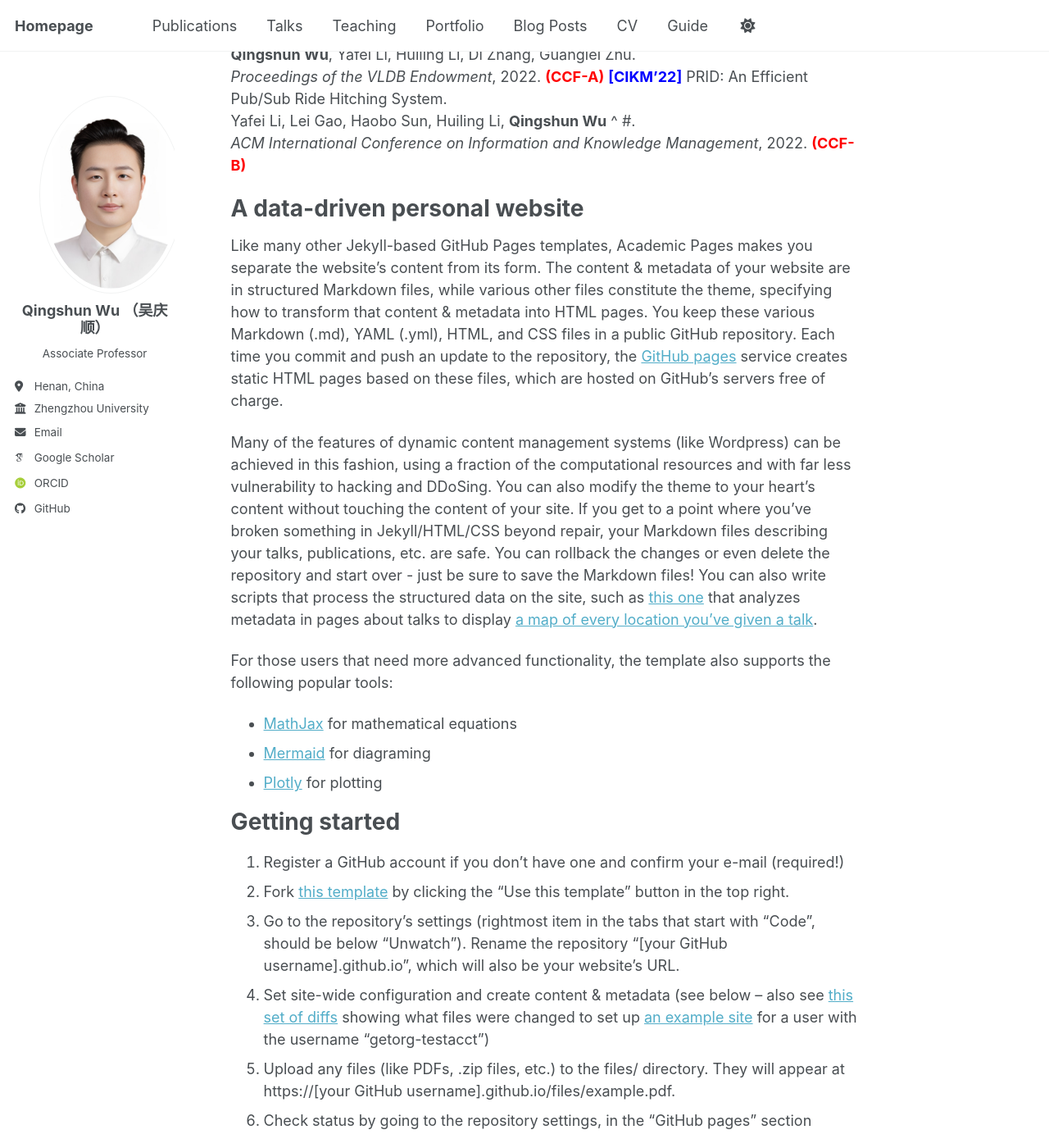
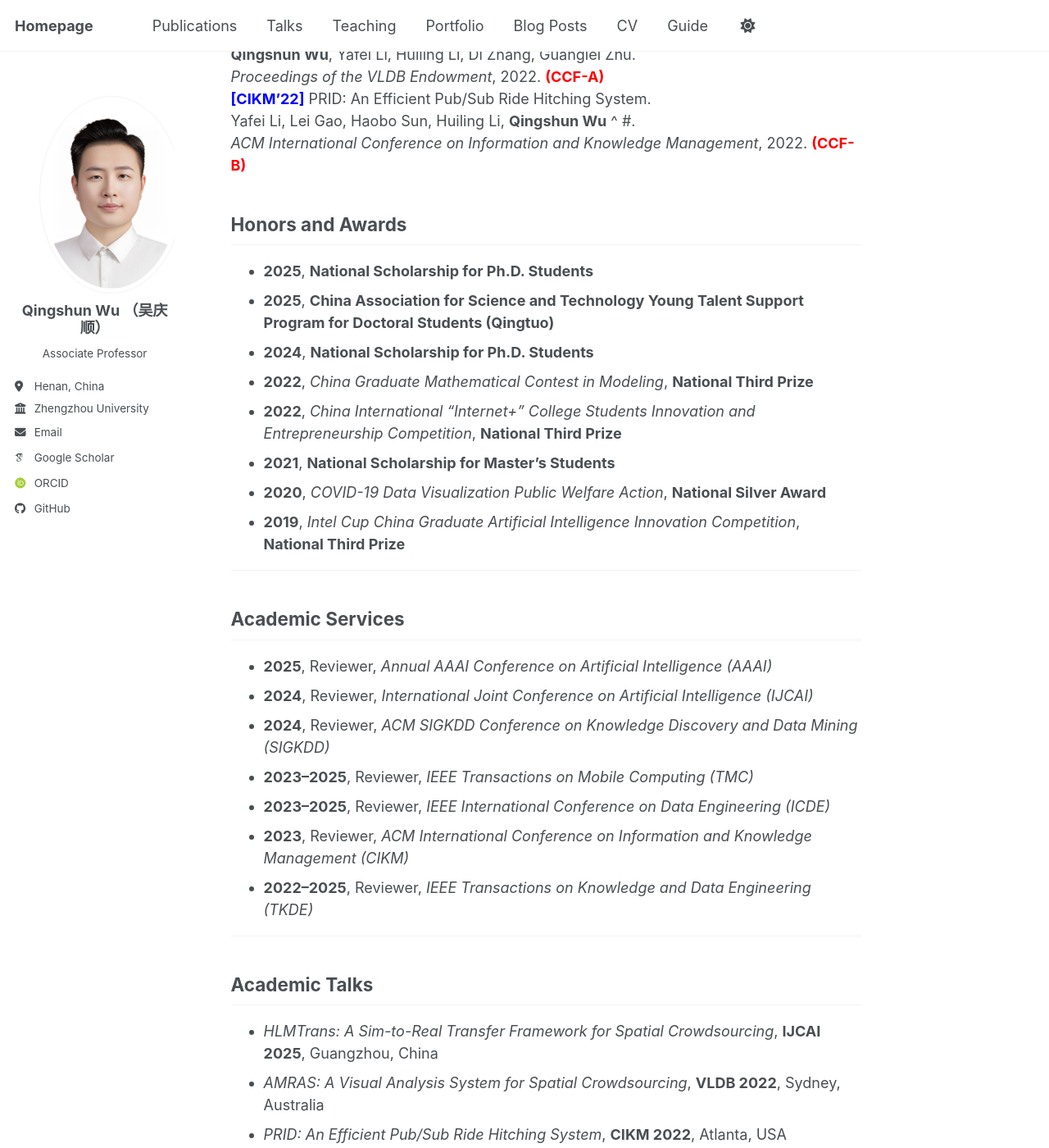
Before and after one commit to aiqswu/homepage, a Jekyll site: the page built from _pages/about.md, in a window 1280 px wide and 1400 px high, scrolled down 1705 px. Shown: the whole window at 82% size. Built offline with Jekyll 4.4.1, drawn with Linux system fonts in a browser that asks for light colours; some web fonts are replaced; a script bundle is joined from its source files by our own code; library files that are not in the unit come from our copies; some of the changed text lies outside the part shown.

Commit message:
Update about.md

```diff
--- a/_pages/about.md
+++ b/_pages/about.md
@@ -10,7 +10,7 @@ redirect_from:
 I am an **Associate Professor** *(pending formal appointment)* at the **School of Computer Science and Artificial Intelligence**, **Zhengzhou University (ZZU)**. I will receive my **Ph.D. degree in Software Engineering** from **Zhengzhou University** in **2026**, supervised by *Academic Guoliang Chen* and *Prof. Yafei Li*.  In 2024, I was supported by the **China Association for Science and Technology Young Talent Support Program for Doctoral Students (*Qingtuo*)**.
 I have published **more than 10 research papers** in international journals/conferences, including *IEEE TKDE*, *IEEE TMC*, *IEEE TITS*, *IEEE ICDE*, *PVLDB*, *IJCAI*, and *ACM CIKM*. I also serve as a **regular reviewer** for journals such as *IEEE TKDE* and *IEEE TMC*, and conferences including *ICDE*, *SIGKDD*, *IJCAI*, and *AAAI*.
 
-## **Research Interests**
+## Research Interests
 
 My research interests cover **Spatio-temporal Data Management and Analytics** and **Artificial Intelligence**, with a particular focus on:
 - **Spatial Crowdsourcing**
@@ -20,13 +20,13 @@ My research interests cover **Spatio-temporal Data Management and Analytics** an
 - **Intelligent Systems**
   *LLM-powered multi-agent and intelligent unmanned systems.*
 
-## **Selected Publications**
+## Selected Publications
 *( *: equal contribution, #: corresponding author.)*
 
-# Journal papers
+# **Journal papers**
  <span style="color:blue;"><strong>[TMC'25]</strong></span> Adaptive Task Assignment in Spatial Crowdsourcing: A Human-in-the-Loop Approach.
   **Qingshun Wu**, Yafei Li, Jinxing Yan, Mei Zhang, Jianliang Xu, Mingling Xu.
-  *IEEE Transactions on Mobile Computing*, 2025.   <span style="color:red;"><strong>(CCF-A)</strong></span>
+  *IEEE Transactions on Mobile Computing*, 2025. <span style="color:red;"><strong>(CCF-A)</strong></span> [Paper](https://ieeexplore.ieee.org/document/10756805)
  <span style="color:blue;"><strong>[TMC'24]</strong></span> Prediction-Aware Adaptive Task Assignment for Spatial Crowdsourcing.
   **Qingshun Wu**, Yafei Li, Guanglei Zhu, Baolong Mei, Jianliang Xu, Mingling Xu.
   *IEEE Transactions on Mobile Computing*, 2024.   <span style="color:red;"><strong>(CCF-A)</strong></span>
@@ -41,7 +41,7 @@ My research interests cover **Spatio-temporal Data Management and Analytics** an
   *SCIENTIA SINICA Informationis*, 2021.   <span style="color:red;"><strong>(CCF-T1)</strong></span>
 
 
-# Conference papers
+# **Conference papers**
  <span style="color:blue;"><strong>[ICDE'26]</strong></span> High-Fidelity Task Assignment in Spatial Crowdsourcing via Implicit Human Feedback.
   **Qingshun Wu**, Yafei Li, Jinxing Yan, Yuanyuan Jin, Hua Wang, Mingliang Xu.
   *IEEE International Conference on Data Engineering*, 2026.   <span style="color:red;"><strong>(Accept, CCF-A)</strong></span>
@@ -55,47 +55,33 @@ My research interests cover **Spatio-temporal Data Management and Analytics** an
   Yafei Li, Lei Gao, Haobo Sun, Huiling Li, **Qingshun Wu** ^ #.
   *ACM International Conference on Information and Knowledge Management*, 2022.   <span style="color:red;"><strong>(CCF-B)</strong></span>
 
+## Honors and Awards
 
-A data-driven personal website
-======
-Like many other Jekyll-based GitHub Pages templates, Academic Pages makes you separate the website's content from its form. The content & metadata of your website are in structured Markdown files, while various other files constitute the theme, specifying how to transform that content & metadata into HTML pages. You keep these various Markdown (.md), YAML (.yml), HTML, and CSS files in a public GitHub repository. Each time you commit and push an update to the repository, the [GitHub pages](https://pages.github.com/) service creates static HTML pages based on these files, which are hosted on GitHub's servers free of charge.
+- **2025**, **National Scholarship for Ph.D. Students**
+- **2025**, **China Association for Science and Technology Young Talent Support Program for Doctoral Students (Qingtuo)**
+- **2024**, **National Scholarship for Ph.D. Students**
+- **2022**, *China Graduate Mathematical Contest in Modeling*, **National Third Prize**
+- **2022**, *China International “Internet+” College Students Innovation and Entrepreneurship Competition*, **National Third Prize**
+- **2021**, **National Scholarship for Master’s Students**
+- **2020**, *COVID-19 Data Visualization Public Welfare Action*, **National Silver Award**
+- **2019**, *Intel Cup China Graduate Artificial Intelligence Innovation Competition*, **National Third Prize**
 
-Many of the features of dynamic content management systems (like Wordpress) can be achieved in this fashion, using a fraction of the computational resources and with far less vulnerability to hacking and DDoSing. You can also modify the theme to your heart's content without touching the content of your site. If you get to a point where you've broken something in Jekyll/HTML/CSS beyond repair, your Markdown files describing your talks, publications, etc. are safe. You can rollback the changes or even delete the repository and start over - just be sure to save the Markdown files! You can also write scripts that process the structured data on the site, such as [this one](https://github.com/academicpages/academicpages.github.io/blob/master/talkmap.ipynb) that analyzes metadata in pages about talks to display [a map of every location you've given a talk](https://academicpages.github.io/talkmap.html).
+---
 
-For those users that need more advanced functionality, the template also supports the following popular tools:
-- [MathJax](https://www.mathjax.org/) for mathematical equations
-- [Mermaid](https://mermaid.js.org/) for diagraming
-- [Plotly](https://plotly.com/javascript/) for plotting
+## Academic Services
 
-Getting started
-======
-1. Register a GitHub account if you don't have one and confirm your e-mail (required!)
-1. Fork [this template](https://github.com/academicpages/academicpages.github.io) by clicking the "Use this template" button in the top right.
-1. Go to the repository's settings (rightmost item in the tabs that start with "Code", should be below "Unwatch"). Rename the repository "[your GitHub username].github.io", which will also be your website's URL.
-1. Set site-wide configuration and create content & metadata (see below -- also see [this set of diffs](https://archive.is/3TPas) showing what files were changed to set up [an example site](https://getorg-testacct.github.io) for a user with the username "getorg-testacct")
-1. Upload any files (like PDFs, .zip files, etc.) to the files/ directory. They will appear at https://[your GitHub username].github.io/files/example.pdf.
-1. Check status by going to the repository settings, in the "GitHub pages" section
+- **2025**, Reviewer, *Annual AAAI Conference on Artificial Intelligence (AAAI)*
+- **2024**, Reviewer, *International Joint Conference on Artificial Intelligence (IJCAI)*
+- **2024**, Reviewer, *ACM SIGKDD Conference on Knowledge Discovery and Data Mining (SIGKDD)*
+- **2023–2025**, Reviewer, *IEEE Transactions on Mobile Computing (TMC)*
+- **2023–2025**, Reviewer, *IEEE International Conference on Data Engineering (ICDE)*
+- **2023**, Reviewer, *ACM International Conference on Information and Knowledge Management (CIKM)*
+- **2022–2025**, Reviewer, *IEEE Transactions on Knowledge and Data Engineering (TKDE)*
 
-Site-wide configuration
-------
-The main configuration file for the site is in the base directory in [_config.yml](https://github.com/academicpages/academicpages.github.io/blob/master/_config.yml), which defines the content in the sidebars and other site-wide features. You will need to replace the default variables with ones about yourself and your site's github repository. The configuration file for the top menu is in [_data/navigation.yml](https://github.com/academicpages/academicpages.github.io/blob/master/_data/navigation.yml). For example, if you don't have a portfolio or blog posts, you can remove those items from that navigation.yml file to remove them from the header.
+---
 
-Create content & metadata
-------
-For site content, there is one Markdown file for each type of content, which are stored in directories like _publications, _talks, _posts, _teaching, or _pages. For example, each talk is a Markdown file in the [_talks directory](https://github.com/academicpages/academicpages.github.io/tree/master/_talks). At the top of each Markdown file is structured data in YAML about the talk, which the theme will parse to do lots of cool stuff. The same structured data about a talk is used to generate the list of talks on the [Talks page](https://academicpages.github.io/talks), each [individual page](https://academicpages.github.io/talks/2012-03-01-talk-1) for specific talks, the talks section for the [CV page](https://academicpages.github.io/cv), and the [map of places you've given a talk](https://academicpages.github.io/talkmap.html) (if you run this [python file](https://github.com/academicpages/academicpages.github.io/blob/master/talkmap.py) or [Jupyter notebook](https://github.com/academicpages/academicpages.github.io/blob/master/talkmap.ipynb), which creates the HTML for the map based on the contents of the _talks directory).
+## Academic Talks
 
-**Markdown generator**
-
-The repository includes [a set of Jupyter notebooks](https://github.com/academicpages/academicpages.github.io/tree/master/markdown_generator
-) that converts a CSV containing structured data about talks or presentations into individual Markdown files that will be properly formatted for the Academic Pages template. The sample CSVs in that directory are the ones I used to create my own personal website at stuartgeiger.com. My usual workflow is that I keep a spreadsheet of my publications and talks, then run the code in these notebooks to generate the Markdown files, then commit and push them to the GitHub repository.
-
-How to edit your site's GitHub repository
-------
-Many people use a git client to create files on their local computer and then push them to GitHub's servers. If you are not familiar with git, you can directly edit these configuration and Markdown files directly in the github.com interface. Navigate to a file (like [this one](https://github.com/academicpages/academicpages.github.io/blob/master/_talks/2012-03-01-talk-1.md) and click the pencil icon in the top right of the content preview (to the right of the "Raw | Blame | History" buttons). You can delete a file by clicking the trashcan icon to the right of the pencil icon. You can also create new files or upload files by navigating to a directory and clicking the "Create new file" or "Upload files" buttons.
-
-Example: editing a Markdown file for a talk
-![Editing a Markdown file for a talk](/images/editing-talk.png)
-
-For more info
-------
-More info about configuring Academic Pages can be found in [the guide](https://academicpages.github.io/markdown/), the [growing wiki](https://github.com/academicpages/academicpages.github.io/wiki), and you can always [ask a question on GitHub](https://github.com/academicpages/academicpages.github.io/discussions). The [guides for the Minimal Mistakes theme](https://mmistakes.github.io/minimal-mistakes/docs/configuration/) (which this theme was forked from) might also be helpful.
+- *HLMTrans: A Sim-to-Real Transfer Framework for Spatial Crowdsourcing*, **IJCAI 2025**, Guangzhou, China
+- *AMRAS: A Visual Analysis System for Spatial Crowdsourcing*, **VLDB 2022**, Sydney, Australia
+- *PRID: An Efficient Pub/Sub Ride Hitching System*, **CIKM 2022**, Atlanta, USA
```
